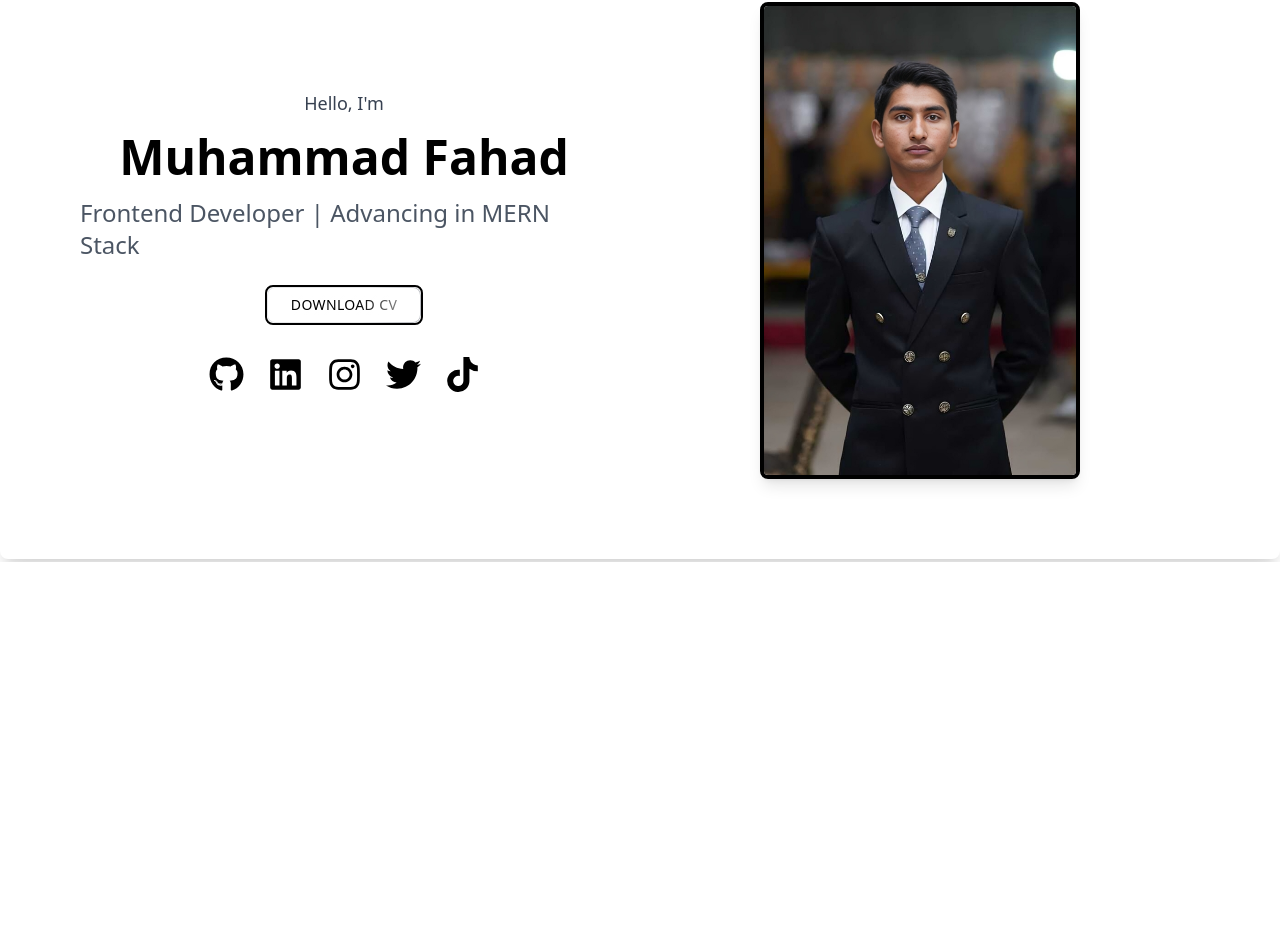
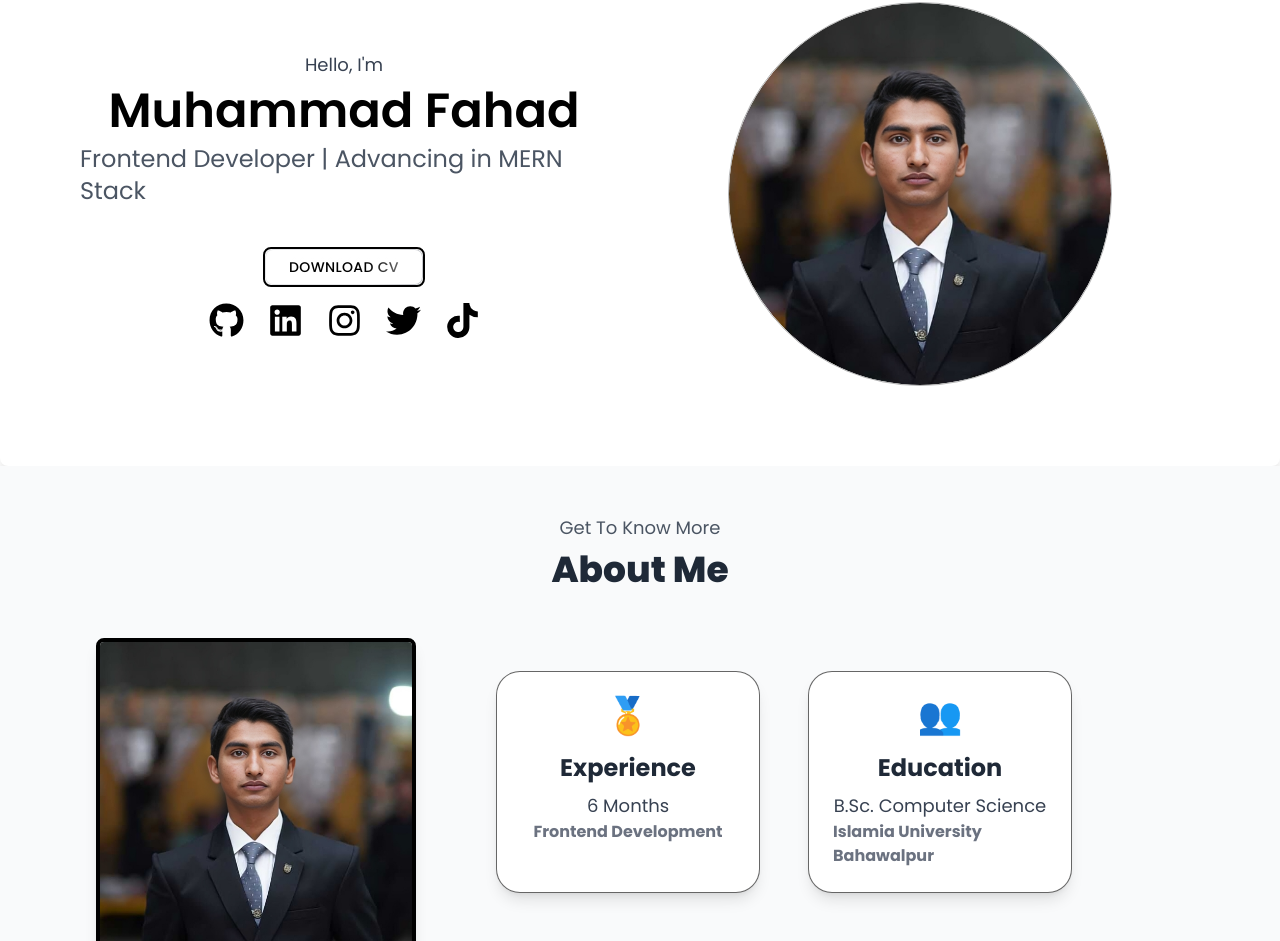
Before and after one commit to dev-rfgul/portfolio-react, a React (Vite) app: page / in a window 1280 px wide. Shown: the part 238-1179 px from the top of the page. Before the commit the page ends 800 px from the top, so only its background shows below. Built offline with nearby package versions, Linux system fonts and the light colour scheme.

Commit message:
finalized the navbar , banner, about component

```diff
--- a/index.html
+++ b/index.html
@@ -4,7 +4,7 @@
     <meta charset="UTF-8" />
     <link rel="icon" type="image/svg+xml" href="/logo.svg" />
     <meta name="viewport" content="width=device-width, initial-scale=1.0" />
-    <title>Vite + React</title>
+    <title> DEV RF-GUL</title>
     <link rel="preconnect" href="https://fonts.googleapis.com" />
     <link rel="preconnect" href="https://fonts.gstatic.com" crossorigin />
     <link
--- a/package.json
+++ b/package.json
@@ -10,6 +10,7 @@
     "preview": "vite preview"
   },
   "dependencies": {
+    "@fontsource/poppins": "^5.0.15",
     "@radix-ui/react-slot": "^1.1.0",
     "class-variance-authority": "^0.7.0",
     "clsx": "^2.1.1",
--- a/src/App.jsx
+++ b/src/App.jsx
@@ -1,6 +1,7 @@
 import React from 'react'
 import Navbar from './Component/Navbar'
 import Banner from './Component/Banner'
+import AboutMe from './Component/About'
 
 const App = () => {
   return (
@@ -8,6 +9,7 @@ const App = () => {
       <div className=''>
         <Navbar />
         <Banner />
+        <AboutMe />
       </div>
     </div>
   )
--- /dev/null
+++ b/src/Component/About.jsx
@@ -0,0 +1,46 @@
+
+
+import React from 'react';
+
+const AboutMe = () => {
+    return (
+        <section className="py-12 px-6 md:px-8 lg:px-16 bg-gray-50">
+            <div className="text-center mb-12">
+                <h2 className="text-lg text-gray-600 mb-2">Get To Know More</h2>
+                <h1 className="text-3xl md:text-4xl font-extrabold text-gray-800">About Me</h1>
+            </div>
+            <div className="flex  flex-col md:flex-row items-center justify-md:justify-between space-y-8 md:space-y-0 md:space-x-6 lg:space-x-12">
+                <div className=" w-full md:w-3/10 lg:w-1/3 flex justify-center items-center">
+                    <img
+                        src="/images/banner-img.png"
+                        alt="Profile Picture"
+                        className="w-full max-w-xs rounded-lg border-4 border-black shadow-lg transition-transform duration-300 ease-in-out transform hover:scale-105"
+                    />
+                </div>
+                <div className="w-full md:w-7/10 lg:w-2/4 flex flex-col gap-6 md:gap-8 lg:gap-12 relative md:-ml-6 lg:-ml-12">
+                    <div className="flex flex-col md:flex-row gap-6 md:gap-8 lg:gap-12">
+                        <div className="flex flex-col items-center p-6 bg-white rounded-3xl shadow-lg border border-black border-opacity-60 w-full md:w-1/2">
+                            <div className="text-3xl md:text-4xl mb-4 text-blue-600">🏅</div>
+                            <h2 className="text-xl md:text-2xl font-bold text-gray-800">Experience</h2>
+                            <p className="text-gray-700 text-base md:text-lg mt-2">6 Months</p>
+                            <p className="text-gray-500 font-bold">Frontend Development</p>
+                        </div>
+                        <div className="flex flex-col items-center p-6 bg-white rounded-3xl shadow-lg border border-black border-opacity-60 w-full md:w-1/2">
+                            <div className="text-3xl md:text-4xl mb-4 text-blue-600">👥</div>
+                            <h2 className="text-xl md:text-2xl font-bold text-gray-800">Education</h2>
+                            <p className="text-gray-700 text-base md:text-lg mt-2">B.Sc. Computer Science</p>
+                            <p className="text-gray-500 font-bold">Islamia University Bahawalpur</p>
+                        </div>
+                    </div>
+                    <div className="text-justify  text-gray-700 max-w-3xl ">
+                        <p className="   md:text-lg leading-relaxed">
+                            I am a <span className='font-bold'>Frontend Developer</span> with 3+ years of experience in the field. I am pursuing BS Computer Science. I have worked on various projects and have a good understanding of frontend development, currently <span className='font-bold'>learning backend development</span> to become a full-stack developer.
+                        </p>
+                    </div>
+                </div>
+            </div>
+        </section>
+    );
+};
+
+export default AboutMe;
--- a/src/Component/Banner.jsx
+++ b/src/Component/Banner.jsx
@@ -1,158 +1,146 @@
 
 // import { FaGithub, FaLinkedin, FaInstagram, FaTwitter, FaTiktok } from 'react-icons/fa';
-
 // import React from "react";
+// import ShinyButton from '@/components/magicui/shiny-button';
+// // import Dock from '../components/Dock';
 
 // const Banner = () => {
-//     const cvUrl = 'images/cv.pdf'; // Replace with the actual URL of your CV
 
 //     return (
-//         <div className=" p-10 md:p-20 rounded-lg shadow-xl  ">
+//         <div className="p-10 md:p-20 rounded-lg shadow-xl bg-white">
 //             <div className="flex flex-col md:flex-row items-center">
-//                 <div className="md:w-1/2 text-black mb-8 md:mb-0 md:pr-8  items-center">
-//                     <div className="flex  justify-center">
-
+//                 <div className="md:w-1/2 text-black mb-8 md:mb-0 md:pr-8 items-center">
+//                     <div className="flex justify-center">
 //                         <h1 className="text-lg text-gray-700 mb-4 transition-transform duration-500 ease-in-out transform hover:scale-105 hover:text-black">
 //                             Hello, I'm
 //                         </h1>
 //                     </div>
-//                     <div className="flex justify-center ">
-
-
+//                     <div className="flex justify-center">
 //                         <h1 className="text-5xl font-semibold mb-4 transition-transform duration-500 ease-in-out transform hover:scale-105 hover:text-gray-700">
 //                             Muhammad Fahad
 //                         </h1>
 //                     </div>
-
 //                     <div className="flex justify-center">
 //                         <h1 className="text-2xl text-gray-600 mb-6 transition-transform duration-500 ease-in-out transform hover:scale-105 hover:text-blue-500">
 //                             Frontend Developer | Advancing in MERN Stack
 //                         </h1>
 //                     </div>
-//                     <div className="flex justify-center md:justify-start lg:justify-center gap-1">
+//                     <div className="flex flex-col items-center md:items-start lg:items-center gap-4">
+//                         <div className="flex gap-4">
 
-//                         <a
-//                             href={cvUrl}
-//                             download
-//                             className="bg-white text-black border-black border-2 py-2 px-6 rounded-md shadow-md hover:bg-black hover:text-white hover:shadow-lg transition-all duration-300"
-//                         >
-//                             Download CV
-//                         </a>
+//                             <ShinyButton text='Download CV' />
 
-//                         <a
-//                             href={cvUrl}
-//                             download
-//                             className="bg-black text-white py-2 px-6 rounded-md shadow-md hover:bg-gray-700 hover:text-white hover:border-2 hover:border-black hover:shadow-lg transition-all duration-300"
-//                         >
-//                             Download CV
-//                         </a>
+
+//                         </div>
+
+//                         {/* Icons Section */}
+
+//                         <div className="flex justify-center md:justify-start lg:justify-center mt-4 space-x-6">
+//                             <a href="https://github.com/your-username" target="_blank" rel="noopener noreferrer" className="text-black hover:text-black hover:scale-110  transition-colors duration-300">
+//                                 <FaGithub size={35} />
+//                             </a>
+//                             <a href="https://www.linkedin.com/in/your-username" target="_blank" rel="noopener noreferrer" className="text-black hover:scale-110  hover:text-blue-600 transition-colors duration-300">
+//                                 <FaLinkedin size={35} />
+//                             </a>
+//                             <a href="https://www.instagram.com/your-username" target="_blank" rel="noopener noreferrer" className="text-black hover:text-pink-500  hover:scale-110  transition-colors duration-300">
+//                                 <FaInstagram size={35} />
+//                             </a>
+//                             <a href="https://twitter.com/your-username" target="_blank" rel="noopener noreferrer" className="text-black hover:text-blue-500 hover:scale-110  transition-colors duration-300">
+//                                 <FaTwitter size={35} />
+//                             </a>
+//                             <a
+//                                 href="https://www.tiktok.com/@your-username"
+//                                 target="_blank"
+//                                 rel="noopener noreferrer"
+//                                 className="text-black transition-transform duration-300 hover:scale-110 hover:shadow-lg"
+//                             >
+//                                 <FaTiktok size={35} />
+//                             </a>
+
+//                         </div>
+
 //                     </div>
 //                 </div>
 
-//                 <div className="  md:w-1/2  flex justify-center items-center">
+//                 {/* <div className="md:w-1/2 flex justify-center items-center">
 //                     <img
 //                         src="/images/banner-img.png"
 //                         alt="Profile Picture"
 //                         className="w-full md:w-3/4 lg:w-2/3 max-w-xs rounded-lg border-4 border-black shadow-lg transition-all duration-300 ease-in-out transform hover:-translate-y-1 hover:scale-105 hover:shadow-none"
 //                     />
+//                 </div> */}
+
+//                 <div className=" flex-shrink-0 w-64 h-64 md:w-80 md:h-80 lg:w-96 lg:h-96 border border-black border-opacity-30 rounded-full overflow-hidden">
+//                     <img
+//                         src="/images/banner-img.png"
+//                         alt="Your Name"
+//                         className="object-cover w-full h-full rounded-full object-top"
+//                     />
 //                 </div>
 //             </div>
-//             <div className="flex space-x-4">
-//                 <a href="https://github.com/your-username" target="_blank" rel="noopener noreferrer">
-//                     <FaGithub size={30} />
-//                 </a>
-//                 <a href="https://www.linkedin.com/in/your-username" target="_blank" rel="noopener noreferrer">
-//                     <FaLinkedin size={30} />
-//                 </a>
-//                 <a href="https://www.instagram.com/your-username" target="_blank" rel="noopener noreferrer">
-//                     <FaInstagram size={30} />
-//                 </a>
-//                 <a href="https://twitter.com/your-username" target="_blank" rel="noopener noreferrer">
-//                     <FaTwitter size={30} />
-//                 </a>
-//                 <a href="https://www.tiktok.com/@your-username" target="_blank" rel="noopener noreferrer">
-//                     <FaTiktok size={30} />
-//                 </a>
-//             </div>
+
+
 //         </div>
 //     );
 // };
 
 // export default Banner;
 
+
 import { FaGithub, FaLinkedin, FaInstagram, FaTwitter, FaTiktok } from 'react-icons/fa';
 import React from "react";
 import ShinyButton from '@/components/magicui/shiny-button';
-// import Dock from '../components/Dock';
 
 const Banner = () => {
-
     return (
         <div className="p-10 md:p-20 rounded-lg shadow-xl bg-white">
             <div className="flex flex-col md:flex-row items-center">
-                <div className="md:w-1/2 text-black mb-8 md:mb-0 md:pr-8 items-center">
-                    <div className="flex justify-center">
-                        <h1 className="text-lg text-gray-700 mb-4 transition-transform duration-500 ease-in-out transform hover:scale-105 hover:text-black">
+                <div className="md:w-1/2 text-black mb-8 md:mb-0 md:pr-8 flex flex-col items-center justify-center">
+                    <div className="text-center md:text-left mb-4 flex flex-col items-center">
+                        <h1 className="text-lg text-gray-700 mb-2 transition-transform duration-500 ease-in-out transform hover:scale-105 hover:text-black">
                             Hello, I'm
                         </h1>
-                    </div>
-                    <div className="flex justify-center">
-                        <h1 className="text-5xl font-semibold mb-4 transition-transform duration-500 ease-in-out transform hover:scale-105 hover:text-gray-700">
+                        <h1 className="text-5xl  font-semibold mb-2 transition-transform duration-500 ease-in-out transform hover:scale-105 hover:text-gray-700">
                             Muhammad Fahad
                         </h1>
-                    </div>
-                    <div className="flex justify-center">
                         <h1 className="text-2xl text-gray-600 mb-6 transition-transform duration-500 ease-in-out transform hover:scale-105 hover:text-blue-500">
                             Frontend Developer | Advancing in MERN Stack
                         </h1>
                     </div>
-                    <div className="flex flex-col items-center md:items-start lg:items-center gap-4">
-                        <div className="flex gap-4">
-
-                            <ShinyButton text='Download CV'  />
-
-
+                    <div className="flex justify-center md:justify-start mb-4">
+                        <ShinyButton text='Download CV' />
                     </div>
 
                     {/* Icons Section */}
-
-                        <div className="flex justify-center md:justify-start lg:justify-center mt-4 space-x-6">
-                            <a href="https://github.com/your-username" target="_blank" rel="noopener noreferrer" className="text-black hover:text-black hover:scale-110  transition-colors duration-300">
+                    <div className="flex justify-center md:justify-start space-x-6">
+                        <a href="https://github.com/your-username" target="_blank" rel="noopener noreferrer" className="text-black hover:text-black hover:scale-110 transition-colors duration-300">
                             <FaGithub size={35} />
                         </a>
-                            <a href="https://www.linkedin.com/in/your-username" target="_blank" rel="noopener noreferrer" className="text-black hover:scale-110  hover:text-blue-600 transition-colors duration-300">
+                        <a href="https://www.linkedin.com/in/your-username" target="_blank" rel="noopener noreferrer" className="text-black hover:scale-110 hover:text-blue-600 transition-colors duration-300">
                             <FaLinkedin size={35} />
                         </a>
-                            <a href="https://www.instagram.com/your-username" target="_blank" rel="noopener noreferrer" className="text-black hover:text-pink-500  hover:scale-110  transition-colors duration-300">
+                        <a href="https://www.instagram.com/your-username" target="_blank" rel="noopener noreferrer" className="text-black hover:text-pink-500 hover:scale-110 transition-colors duration-300">
                             <FaInstagram size={35} />
                         </a>
-                            <a href="https://twitter.com/your-username" target="_blank" rel="noopener noreferrer" className="text-black hover:text-blue-500 hover:scale-110  transition-colors duration-300">
+                        <a href="https://twitter.com/your-username" target="_blank" rel="noopener noreferrer" className="text-black hover:text-blue-500 hover:scale-110 transition-colors duration-300">
                             <FaTwitter size={35} />
                         </a>
-                            <a
-                                href="https://www.tiktok.com/@your-username"
-                                target="_blank"
-                                rel="noopener noreferrer"
-                                className="text-black transition-transform duration-300 hover:scale-110 hover:shadow-lg"
-                            >
+                        <a href="https://www.tiktok.com/@your-username" target="_blank" rel="noopener noreferrer" className="text-black hover:scale-110 hover:shadow-lg transition-transform duration-300">
                             <FaTiktok size={35} />
                         </a>
-
-                        </div>
-
                     </div>
                 </div>
 
                 <div className="md:w-1/2 flex justify-center items-center">
+                    <div className="flex-shrink-0 w-64 h-64 md:w-80 md:h-80 lg:w-96 lg:h-96 border border-black border-opacity-30 rounded-full overflow-hidden">
                         <img
                             src="/images/banner-img.png"
-                        alt="Profile Picture"
-                        className="w-full md:w-3/4 lg:w-2/3 max-w-xs rounded-lg border-4 border-black shadow-lg transition-all duration-300 ease-in-out transform hover:-translate-y-1 hover:scale-105 hover:shadow-none"
+                            alt="Your Name"
+                            className="object-cover w-full h-full object-top rounded-full"
                         />
                     </div>
                 </div>
-
-
+            </div>
         </div>
     );
 };
--- a/src/index.css
+++ b/src/index.css
@@ -1,6 +1,12 @@
 @tailwind base;
 @tailwind components;
 @tailwind utilities;
+@import '~@fontsource/poppins/index.css';
+
+body {
+  font-family: 'Poppins', sans-serif;
+}
+
 
 @layer base {
   :root {
```
Also changed, not shown: src/Component/Navbar.jsx (+1 -107 lines), src/components/Dock.jsx (deleted), src/components/magicui/dock.jsx (deleted), 1 other file (tests, documents, lock files or other folders). Lines whose indentation alone changed are shown as unchanged.
